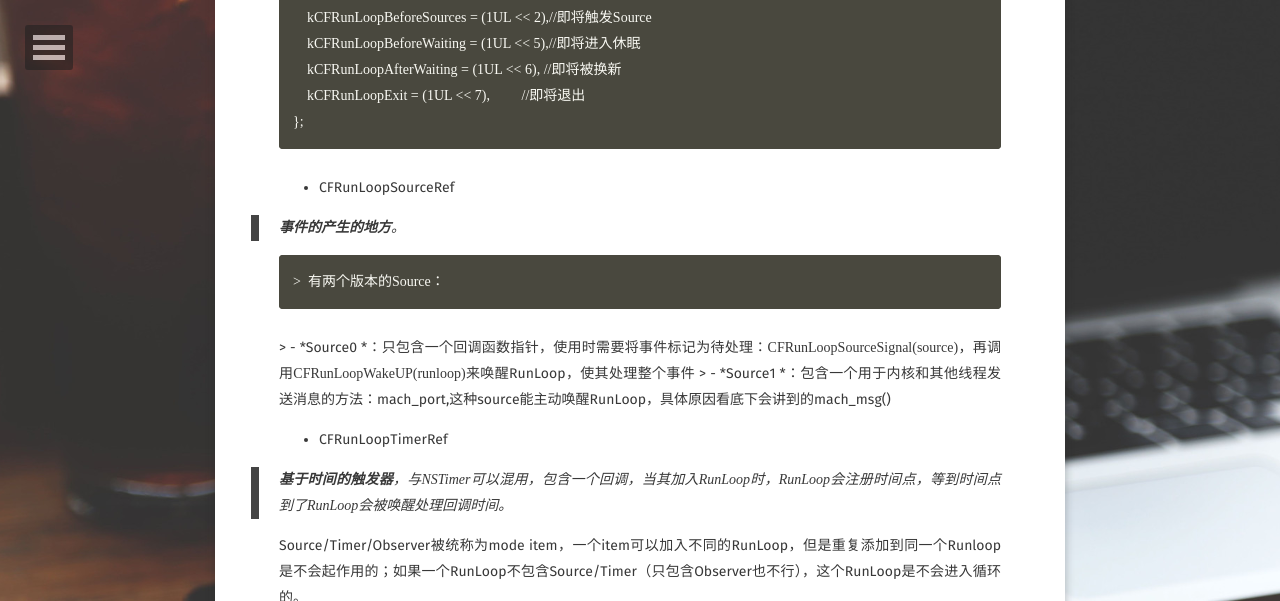
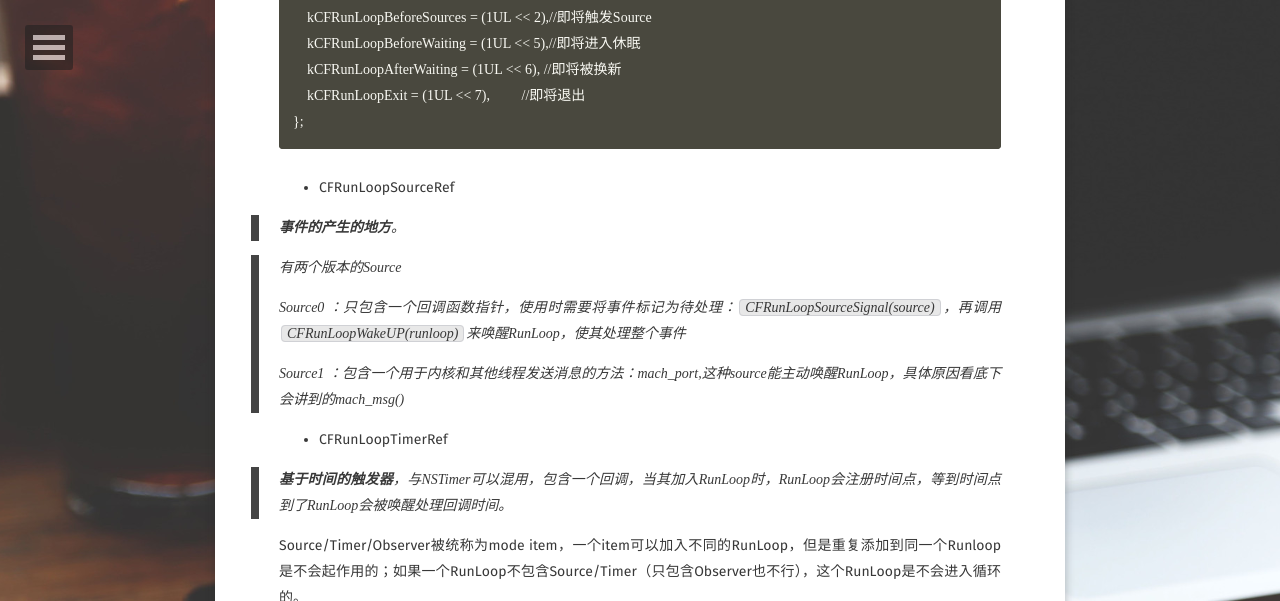
Before and after one commit to nuclearDev/nuclearDev.github.io, a Jekyll site: the page built from _posts/2016-06-24-RunLoop.md, in a window 1280 px wide and 900 px high, scrolled down 1828 px, cut to the strip 0-601 px from the top of the window. Built offline with Jekyll 4.4.1, drawn with Linux system fonts in a browser that asks for light colours; some web fonts are replaced; comment, search, counter and statistics services are not loaded.

Commit message:
调整
调整

```diff
--- a/_posts/2016-06-24-RunLoop.md
+++ b/_posts/2016-06-24-RunLoop.md
@@ -78,10 +78,11 @@ typedef CF_OPTIONS(CFOptionFlags, CFRunLoopActivity) {
 
 > **事件的产生的地方**。
 
-	>  有两个版本的Source：
-
-  	> -  *Source0 *：只包含一个回调函数指针，使用时需要将事件标记为待处理：`CFRunLoopSourceSignal(source)`，再调用`CFRunLoopWakeUP(runloop)`来唤醒RunLoop，使其处理整个事件
- 	> - *Source1 *：包含一个用于内核和其他线程发送消息的方法：mach_port,这种source能主动唤醒RunLoop，具体原因看底下会讲到的mach_msg()
+> 有两个版本的Source
+>
+> Source0 ：只包含一个回调函数指针，使用时需要将事件标记为待处理：`CFRunLoopSourceSignal(source)`，再调用`CFRunLoopWakeUP(runloop)`来唤醒RunLoop，使其处理整个事件
+>
+> Source1 ：包含一个用于内核和其他线程发送消息的方法：mach_port,这种source能主动唤醒RunLoop，具体原因看底下会讲到的mach_msg()
 
 
 * CFRunLoopTimerRef
```
